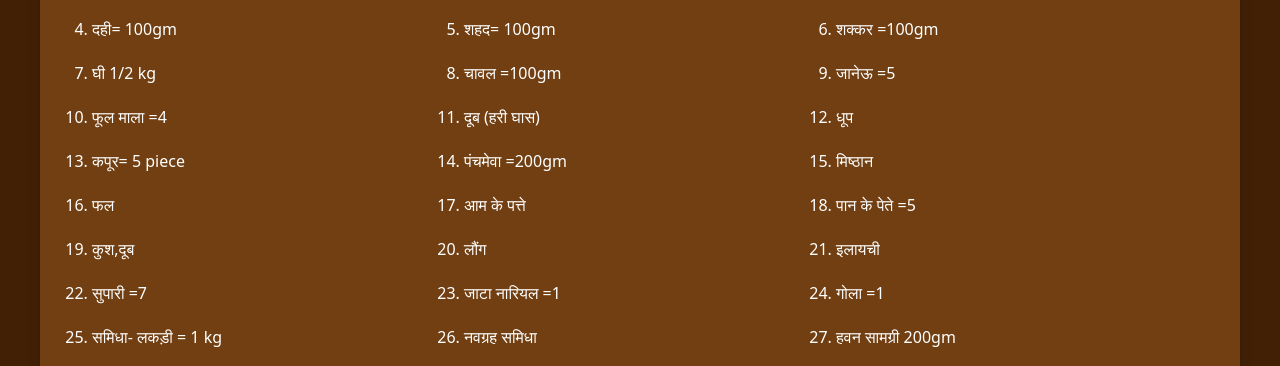
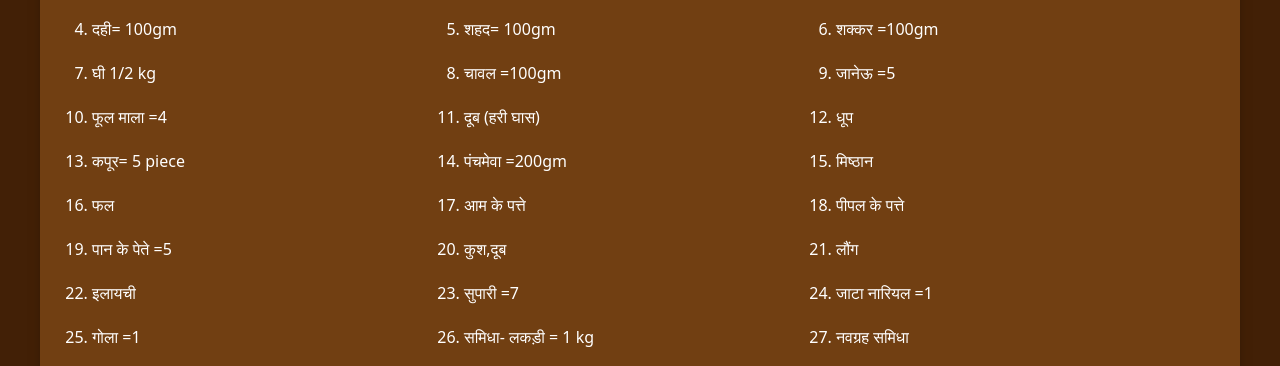
Before and after one commit to Kushal-Raj-Bhatt/onlinePanditji, a website: page src/naamkaran.html in a window 1280 px wide. Shown: the part 409-775 px from the top of the page. Drawn offline with nearby package versions, Linux system fonts and the light colour scheme.

Commit message:
UI changes

```diff
--- a/src/naamkaran.html
+++ b/src/naamkaran.html
@@ -84,6 +84,7 @@
                     <li>मिष्ठान </li>
                     <li> फल</li>
                     <li>आम के पत्ते</li>
+                    <li>पीपल के पत्ते</li>
                     <li>पान के पेते =5</li>
                     <li>कुश,दूब</li>
                     <li>लौंग </li>
```
